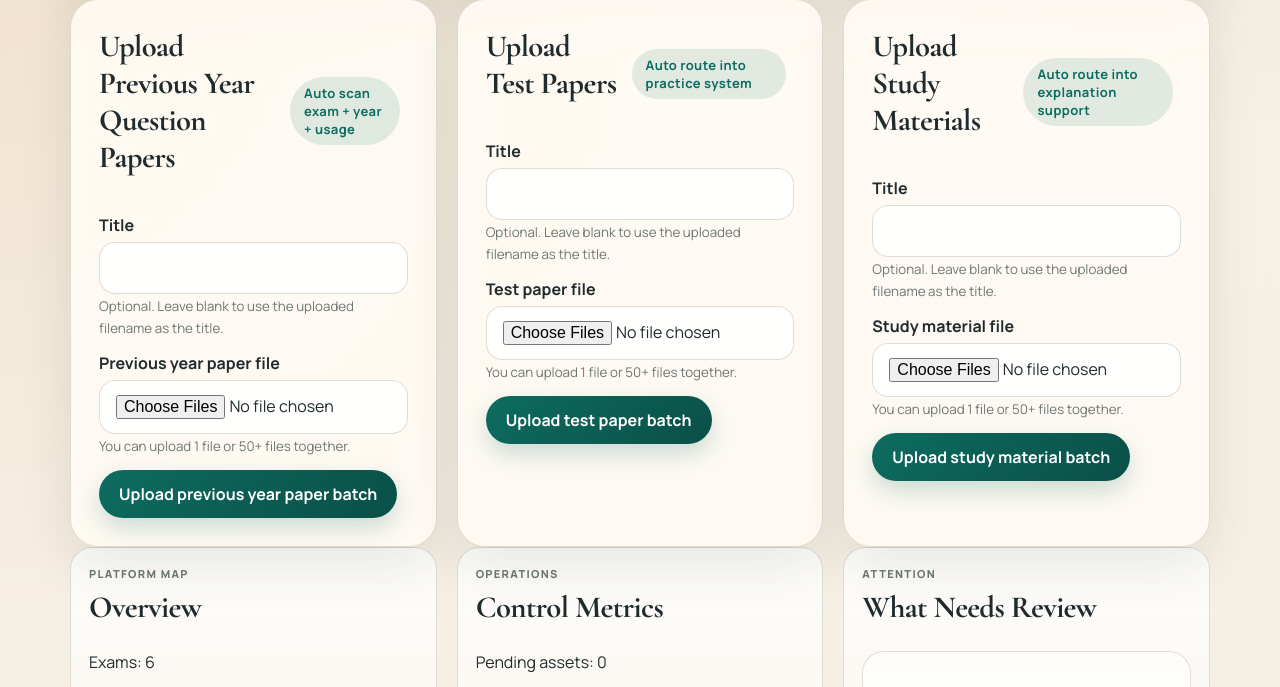
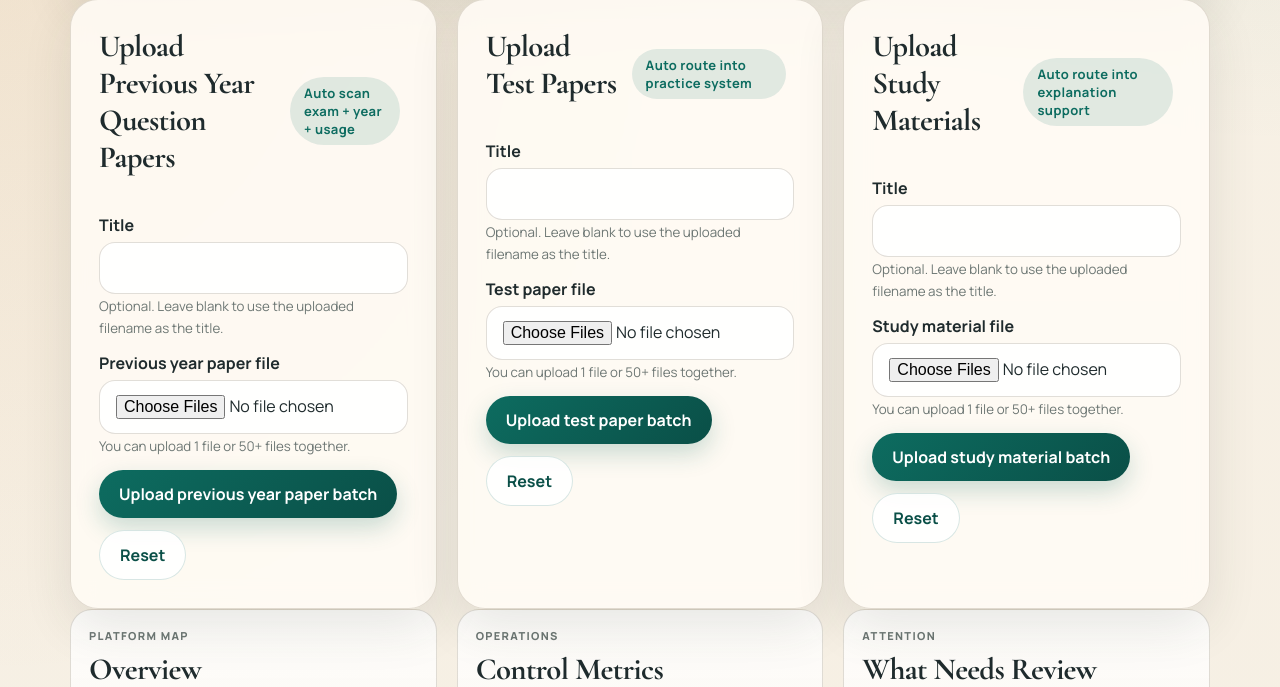
Before and after one commit to prarit0097/bankexamtest, a Django app: page /admin-panel/ in a window 1280 px wide. Shown: the part 574-1261 px from the top of the page. Run offline with Django 5.2, Linux system fonts and the light colour scheme; data comes from the database, SQL or seed files in the repository; data that the repository does not hold is empty.

Commit message:
Add category-specific reset controls for admin uploads
Each of the three admin upload sections now includes a Reset action that asks for confirmation and then deletes only that category's uploaded data. Resetting test papers leaves previous year papers and study materials untouched, and the same isolation applies to the other categories.

Constraint: Reset actions must be scoped by upload category so one section can be cleared without affecting the others

Rejected: Add a single global reset for all uploads | too destructive for the requested workflow

Confidence: high

Scope-risk: moderate

Reversibility: clean

Directive: Keep destructive admin actions category-scoped and always confirm before deleting user-provided data

Tested: python manage.py check; python manage.py test prep

Not-tested: Very large file-storage cleanup behavior under concurrent uploads

```diff
--- a/prep/services/__init__.py
+++ b/prep/services/__init__.py
@@ -1,6 +1,6 @@
 from .admin_dashboard import build_admin_dashboard, run_admin_action
 from .assessment import create_test_session, submit_test_session
-from .ingestion import build_content_assets_from_uploads
+from .ingestion import build_content_assets_from_uploads, reset_upload_category
 from .notifications import generate_daily_summary, send_daily_summary
 from .prediction import generate_prediction_set
 from .profile import build_profile_dashboard, save_profile_name
@@ -15,6 +15,7 @@ __all__ = [
     "generate_daily_summary",
     "generate_prediction_set",
     "run_admin_action",
+    "reset_upload_category",
     "save_profile_name",
     "send_daily_summary",
     "submit_test_session",
--- a/prep/views.py
+++ b/prep/views.py
@@ -22,6 +22,7 @@ from prep.services import (
     build_profile_dashboard,
     create_test_session,
     ensure_default_taxonomy,
+    reset_upload_category,
     run_admin_action,
     save_profile_name,
     submit_test_session,
@@ -111,6 +112,8 @@ class AdminPanelView(TemplateView):
         action = request.POST.get("action", "").strip()
         if action in {"upload_previous_year_paper", "upload_test_paper", "upload_study_material"}:
             return self._handle_upload(request, action)
+        if action in {"reset_previous_year_paper", "reset_test_paper", "reset_study_material"}:
+            return self._handle_reset(action)
         try:
             message = run_admin_action(action)
         except ValueError:
@@ -156,6 +159,24 @@ class AdminPanelView(TemplateView):
         else:
             context["study_material_form"] = form
         return self.render_to_response(self.get_context_data(**context))
+
+    def _handle_reset(self, action):
+        category_map = {
+            "reset_previous_year_paper": "previous_year_paper",
+            "reset_test_paper": "test_paper",
+            "reset_study_material": "study_material",
+        }
+        upload_category = category_map[action]
+        result = reset_upload_category(upload_category)
+        messages.success(
+            self.request,
+            (
+                f"Reset complete for {upload_category.replace('_', ' ')}. "
+                f"Deleted {result['deleted_assets']} asset(s), {result['deleted_questions']} question(s), "
+                f"and {result['deleted_batches']} batch(es)."
+            ),
+        )
+        return redirect("prep:admin-panel")
 
 
 class AdminContentAssetsView(TemplateView):
--- a/templates/prep/admin_panel.html
+++ b/templates/prep/admin_panel.html
@@ -72,7 +72,15 @@
                     {% endfor %}
                 </div>
             {% endfor %}
-            <button type="submit">Upload previous year paper batch</button>
+            <div class="toolbar">
+                <button type="submit">Upload previous year paper batch</button>
+                <button type="submit"
+                        class="button secondary"
+                        formmethod="post"
+                        onclick="return confirm('Do you want to reset previous year question papers? This will delete all data from this section only.');"
+                        name="action"
+                        value="reset_previous_year_paper">Reset</button>
+            </div>
             <div class="upload-progress" data-upload-progress>
                 <strong>Uploading files...</strong>
                 <div class="upload-progress-bar">
@@ -105,7 +113,15 @@
                     {% endfor %}
                 </div>
             {% endfor %}
-            <button type="submit">Upload test paper batch</button>
+            <div class="toolbar">
+                <button type="submit">Upload test paper batch</button>
+                <button type="submit"
+                        class="button secondary"
+                        formmethod="post"
+                        onclick="return confirm('Do you want to reset test papers? This will delete all data from this section only.');"
+                        name="action"
+                        value="reset_test_paper">Reset</button>
+            </div>
             <div class="upload-progress" data-upload-progress>
                 <strong>Uploading files...</strong>
                 <div class="upload-progress-bar">
@@ -138,7 +154,15 @@
                     {% endfor %}
                 </div>
             {% endfor %}
-            <button type="submit">Upload study material batch</button>
+            <div class="toolbar">
+                <button type="submit">Upload study material batch</button>
+                <button type="submit"
+                        class="button secondary"
+                        formmethod="post"
+                        onclick="return confirm('Do you want to reset study materials? This will delete all data from this section only.');"
+                        name="action"
+                        value="reset_study_material">Reset</button>
+            </div>
             <div class="upload-progress" data-upload-progress>
                 <strong>Uploading files...</strong>
                 <div class="upload-progress-bar">
```
Also changed, not shown: TEST.md (+1 -0 lines), prep/services/ingestion.py (+27 -1 lines), prep/tests.py (+26 -0 lines).
